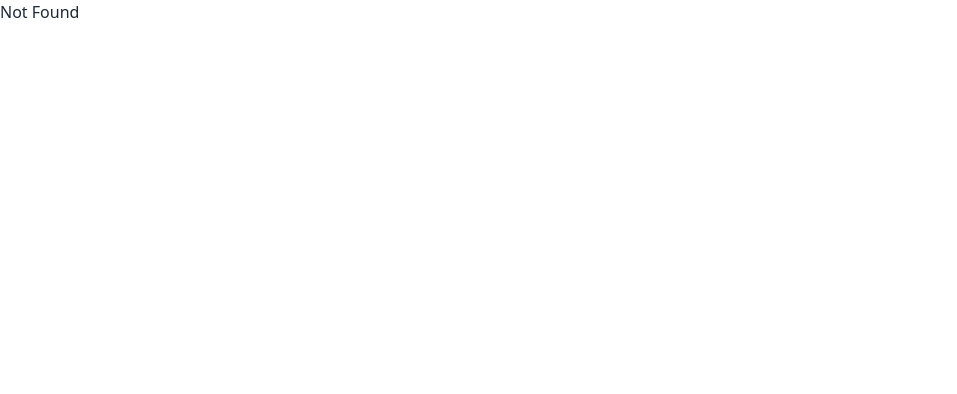
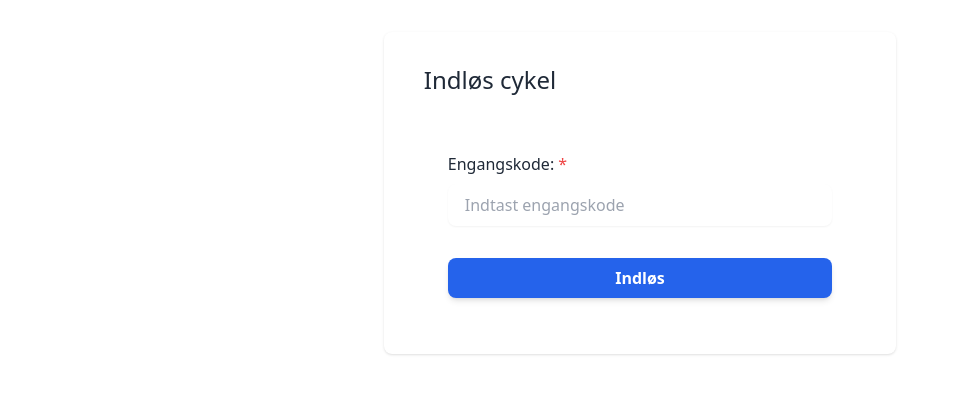
Before and after one commit to Mihusu/myBicycle, a React (Vite) app in the folder site/: page /claim in a window 1280 px wide. Before the commit this address had no page. Shown: the top 394 px of the page, without its empty margins (0-957 px from the left). Built offline with nearby package versions, Linux system fonts and the light colour scheme; no server answers.

Commit message:
Claim bike page created (beta)

```diff
--- a/site/package.json
+++ b/site/package.json
@@ -15,6 +15,8 @@
     "react-dropzone": "^14.2.3",
     "react-phone-number-input": "^3.2.19",
     "react-router-dom": "^6.8.1",
+    "react-toastify": "^9.1.1",
+    "redirect": "^0.2.0",
     "swr": "^2.0.3"
   },
   "devDependencies": {
--- a/site/src/App.jsx
+++ b/site/src/App.jsx
@@ -5,6 +5,9 @@ import Login from "./pages/Login";
 import NotFound from "./pages/NotFound";
 import MyBikes from "./pages/MyBikes";
 import BikeRegistration from "./pages/RegistrationOfBikes";
+
+// Auth pages
+import ClaimBikePage from "./pages/ClaimBike";
 
 function App() {
   // router
@@ -28,6 +31,11 @@ function App() {
       path: "/mybikes",
       element: <MyBikes />,
       errorElement: <NotFound />,
+    },
+    {
+      path: "/claim",
+      element: <ClaimBikePage />,
+      errorElement: <NotFound />,
     }])
 
 
--- /dev/null
+++ b/site/src/components/global/pushToast.js
@@ -0,0 +1,25 @@
+import { toast } from "react-toastify";
+
+export const SuccessToast = (msg) => {
+    toast.success(msg, {
+        position: "top-right",
+        autoClose: 5000,
+        hideProgressBar: false,
+        closeOnClick: true,
+        pauseOnHover: true,
+        draggable: false,
+        progress: undefined,
+    });
+}
+
+export const ErrorToast = (msg) => {
+    toast.error(msg, {
+        position: "top-right",
+        autoClose: 5000,
+        hideProgressBar: false,
+        closeOnClick: true,
+        pauseOnHover: true,
+        draggable: false,
+        progress: undefined,
+    });
+}
--- a/site/src/components/register/Radiobutton.jsx
+++ b/site/src/components/register/Radiobutton.jsx
@@ -8,8 +8,8 @@ const RadioButton = ({ labelName, name, color }) => {
   };
 
   return (
-    <div className="form-control place-items-end">
-      <label className="cursor-pointer label w-24 flex justify-between">
+    <div className="form-control place-items-center ">
+      <label className="cursor-pointer label w-full flex justify-between">
         <span className="label-text px-2">{labelName}</span>
         <input
           type="radio"
--- /dev/null
+++ b/site/src/contexts/apiContext.js
@@ -0,0 +1,3 @@
+import { createContext } from "react";
+
+export const ApiContext = createContext();
--- /dev/null
+++ b/site/src/contexts/refreshContext.js
@@ -0,0 +1,3 @@
+import { createContext } from "react";
+
+export const RefreshContext = createContext();
--- /dev/null
+++ b/site/src/pages/ClaimBike.jsx
@@ -0,0 +1,81 @@
+import React, { useState, useEffect, useContext } from 'react'
+import { useParams } from 'react-router-dom'
+
+// Contexts
+import { ApiContext } from '../contexts/apiContext';
+//import { RefreshContext } from '../contexts/refreshContext';
+
+import { SuccessToast, ErrorToast } from '../components/Global/PushToast';
+
+const ClaimBikePage = () => {
+
+    let params = useParams();
+    const API_BASE = useContext(ApiContext);
+    const [updated, setUpdated] = useState(false);
+    const [apiLink] = useState(`${API_BASE}/claim/${params.id}`);
+    const [loading, setLoading] = useState(true);
+
+    // Fetch data from API
+    useEffect(() => {
+        let isComponentMounted = true;
+        setLoading(true);
+        const fetchData = async () => {
+            const response = await fetch(apiLink);
+
+            const responseJson = await response.json();
+
+            if (isComponentMounted) {
+                setLoading(false);
+            }
+        };
+        fetchData();
+        return () => {
+            setUpdated(false);
+            isComponentMounted = false;
+        }
+    }, [apiLink, updated]);
+
+    const handleRedeemClick = () => {
+        fetch(apiLink + "/claim/{claim_token}", {
+            method: "post"
+        }).then(response => {
+            if (response.ok) {
+                SuccessToast("Redeemed bike")
+
+                setUpdated(true);
+            } else { ErrorToast("Bike couldn't be redeemed") }
+        })
+    }
+
+    return (
+        <div className="flex flex-col items-center justify-center my-8 ">
+            <div className=" px-4 py-8 bg-white rounded-lg shadow dark:bg-gray-800 sm:px-6 md:px-8 lg:px-10 md:w-auto">
+                <div className="self-center text-xl font-light text-gray-800 sm:text-2xl dark:text-white">
+                    Indløs cykel
+                </div>
+                <form action="#" className='p-6 mt-8'>
+                    <div className='space-y-2'>
+                        <label className="font-light text-gray-800 dark:text-white">
+                            Engangskode:
+                            <span className="text-red-500 required-dot"> *</span>
+                        </label>
+                        <input
+                            type="text"
+                            id="required-engangskode"
+                            className=" rounded-lg border-transparent flex-1 appearance-none border border-gray-300 w-full py-2 px-4 bg-white text-gray-700 placeholder-gray-400 shadow-sm text-base focus:outline-none focus:ring-2 focus:ring-purple-600 focus:border-transparent"
+                            name="FrameNumber"
+                            placeholder="Indtast engangskode"
+                        />
+                    </div>
+                    <button type="button" className="mt-8 py-2 px-4 flex justify-center items-center bg-blue-600 hover:bg-orange-700
+                    focus:ring-red-500 focus:ring-offset-red-200 text-white w-full transition ease-in duration-200 text-center
+                    text-base font-semibold shadow-md focus:outline-none focus:ring-2 focus:ring-offset-2 rounded-lg " onClick={() => handleRedeemClick()}>
+                        Indløs
+                    </button>
+                </form>
+            </div>
+        </div>
+    )
+}
+
+export default ClaimBikePage;
--- a/site/src/pages/RegistrationOfBikes.jsx
+++ b/site/src/pages/RegistrationOfBikes.jsx
@@ -61,7 +61,7 @@ const BikeRegistration = () => {
 
               <div className=" p-4 bg-white rounded-lg shadow dark:bg-gray-800">
                 <h2 className="mb-2">Er det en El-cykel?</h2>
-                <div className="whitespace-nowrap place-items-center grid grid-cols-2 px-4 py-2">
+                <div className="place-items-center grid grid-cols-2 px-4 py-2">
                   <RadioButton
                     labelName={"El-cykel"}
                     name={"electric"}
```
Also changed, not shown: 1 other file (tests, documents, lock files or other folders).
